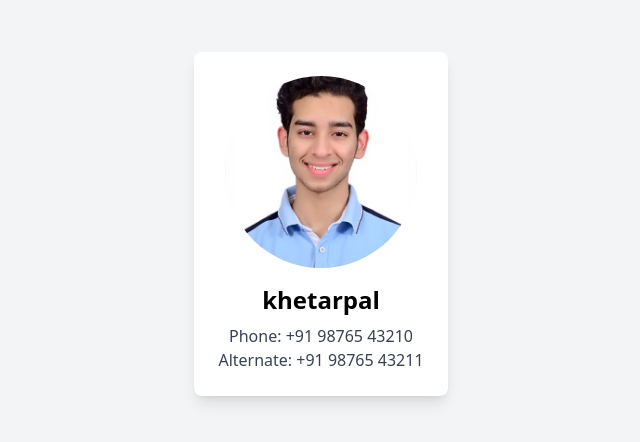
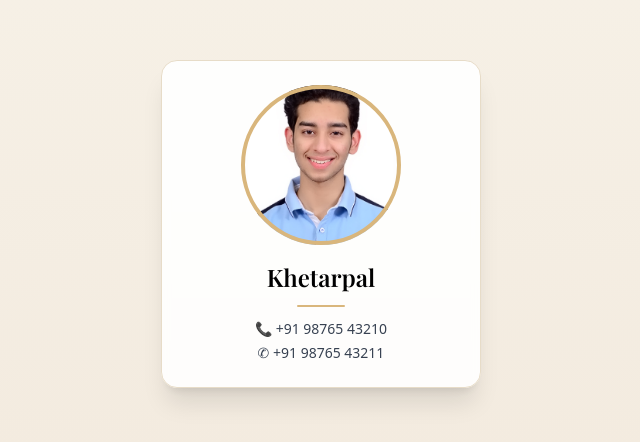
Before and after one commit to Shauryanoobb/luggage-scanner, a plain HTML site: page couples/c1_p2/index.html in a window 1280 px wide. Shown: the part 176-618 px from the top of the page, without its empty margins (319-959 px from the left). Drawn offline with nearby package versions, Linux system fonts and the light colour scheme.

Commit message:
improving style

```diff
--- a/couples/c1_p2/index.html
+++ b/couples/c1_p2/index.html
@@ -1,17 +1,51 @@
 <!DOCTYPE html>
 <html lang="en">
 <head>
-  <meta charset="UTF-8">
-  <meta name="viewport" content="width=device-width, initial-scale=1.0">
+  <meta charset="UTF-8" />
+  <meta name="viewport" content="width=device-width, initial-scale=1.0" />
   <script src="https://cdn.tailwindcss.com"></script>
+
   <title>Luggage Tag</title>
+
+  <style>
+    /* Elegant serif for name */
+    @import url('https://fonts.googleapis.com/css2?family=Playfair+Display:wght@500;600&display=swap');
+  </style>
 </head>
-<body class="bg-gray-100 flex justify-center items-center min-h-screen">
-  <div class="bg-white p-6 rounded-lg shadow-lg max-w-sm text-center">
-    <img src="photo.JPG" class="w-48 h-48 object-cover rounded-full mx-auto mb-4" />
-    <h1 class="text-2xl font-semibold">khetarpal</h1>
-    <p class="text-gray-700 mt-2">Phone: +91 98765 43210</p>
-    <p class="text-gray-700">Alternate: +91 98765 43211</p>
+
+<body class="min-h-screen flex items-center justify-center bg-gradient-to-b from-[#f7f2e8] to-[#f2e9dd]">
+
+  <div class="bg-white/90 backdrop-blur-sm p-6 rounded-2xl shadow-xl max-w-xs w-full text-center border border-[#e7dcc8]">
+
+    <!-- Photo -->
+    <div class="relative mx-auto w-40 h-40 mb-4">
+      <div class="absolute inset-0 rounded-full border-4 border-[#d9b67c]"></div>
+      <img
+        src="photo.JPG"
+        class="w-40 h-40 object-cover rounded-full"
+      />
+    </div>
+
+    <!-- Name -->
+    <h1 class="text-2xl font-semibold" style="font-family: 'Playfair Display', serif;">
+      Khetarpal
+    </h1>
+
+    <!-- Decorative Gold Divider -->
+    <div class="my-3 flex justify-center">
+      <div class="w-12 h-[2px] bg-[#d9b67c] rounded-full"></div>
+    </div>
+
+    <!-- Contact Details -->
+    <p class="text-gray-700 text-sm mb-1">
+      📞 <span class="font-medium">+91 98765 43210</span>
+    </p>
+
+    <p class="text-gray-700 text-sm">
+      ✆ <span class="font-medium">+91 98765 43211</span>
+    </p>
+
   </div>
+
 </body>
 </html>
```
